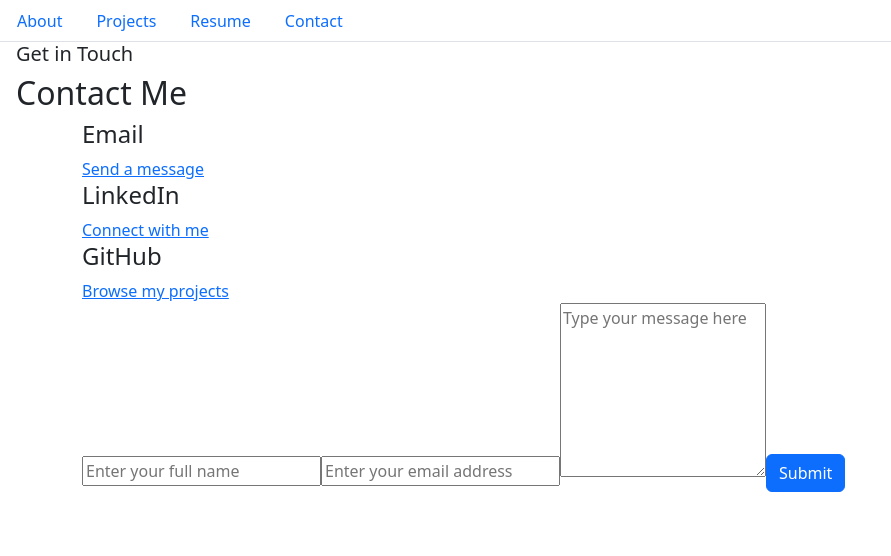
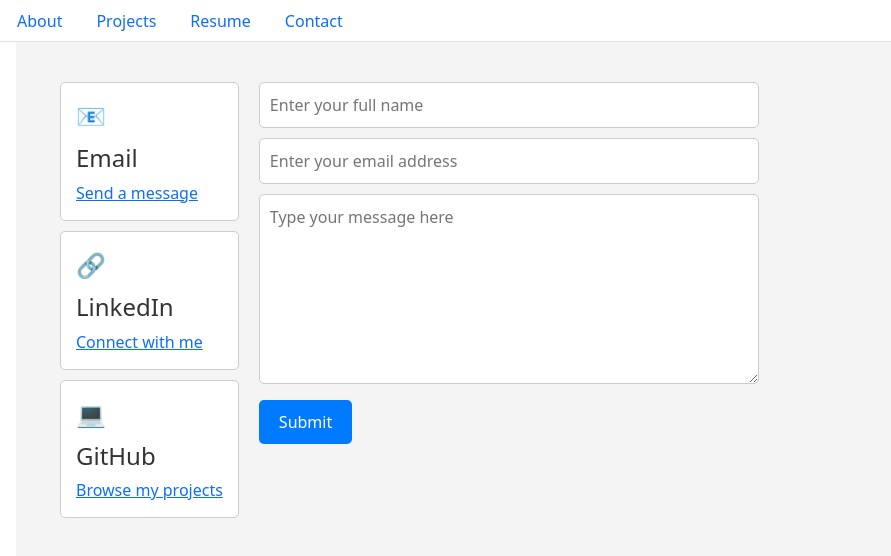
Before and after one commit to blebeuf/20_React_Portfolio, a React (Vite) app: page /Contact in a window 1280 px wide. Shown: the top 556 px of the page, without its empty margins (0-891 px from the left). Built offline with nearby package versions, Linux system fonts and the light colour scheme.

Commit message:
update style to all the pages

```diff
--- a/src/pages/about.jsx
+++ b/src/pages/about.jsx
@@ -1,3 +1,5 @@
+import aboutMe from "../assets/BryanLeBeuf1.png";
+
 export default function About() {
   return (
     <section className="about">
@@ -20,7 +22,7 @@ export default function About() {
           </p>
         </div>
         <div className="about-image">
-          <img src="/pathBryanLeBeuf1.png" alt="Bryan LeBeuf" />
+          <img src={aboutMe} alt="Bryan LeBeuf" />
         </div>
       </div>
     </section>
--- /dev/null
+++ b/src/pages/contact.css
@@ -0,0 +1,75 @@
+.section {
+    padding: 40px 0;
+    color: #333; /* Dark text color */
+    background-color: #f4f4f4; /* Light background */
+  }
+
+  .container {
+    max-width: 1200px;
+    margin: 0 auto;
+    padding: 0 20px;
+    display: flex;
+    justify-content: space-between;
+    align-items: center;
+    flex-wrap: wrap;
+  }
+
+  .contact__content {
+    display: flex;
+    justify-content: space-between;
+    align-items: flex-start;
+    gap: 20px;
+  }
+
+  .contact__options {
+    display: flex;
+    flex-direction: column;
+    gap: 10px;
+  }
+
+  .contact__option {
+    background: #fff; /* White background for options */
+    padding: 15px;
+    border: 1px solid #ccc; /* Light border for definition */
+    border-radius: 5px;
+    transition: box-shadow 0.3s;
+  }
+
+  .contact__option:hover {
+    box-shadow: 0 2px 15px rgba(0,0,0,0.1); /* Subtle shadow on hover */
+  }
+
+  .contact__icon {
+    display: block;
+    font-size: 24px;
+    margin-bottom: 10px;
+  }
+
+  .contact__form {
+    flex-grow: 1;
+    max-width: 500px;
+  }
+
+  .contact__form input,
+  .contact__form textarea {
+    width: 100%;
+    padding: 10px;
+    margin-bottom: 10px;
+    border-radius: 5px;
+    border: 1px solid #ccc;
+    background: #fff;
+    color: #333;
+  }
+
+  .btn {
+    background: #007BFF; /* Blue background for button */
+    border: none;
+    padding: 10px 20px;
+    cursor: pointer;
+    color: white;
+    border-radius: 5px;
+  }
+
+  .btn-primary:hover {
+    background: #0056b3; /* Darker blue on hover */
+  }
--- a/src/pages/contact.jsx
+++ b/src/pages/contact.jsx
@@ -1,41 +1,36 @@
+import "./contact.css";
+
 export default function Contact() {
   return (
-  <section id="contact">
-    <h5>Get in Touch</h5>
-    <h2>Contact Me</h2>
-
-    <div className="container contact__container">
+    <section id="contact" className="section contact">
+      <div className="container">
+        {/* <h5>Get in Touch</h5>
+        <h2>Contact Me</h2> */}
+        <div className="contact__content">
           <div className="contact__options">
             <article className="contact__option">
+              <span className="contact__icon">📧</span>
               <h4>Email</h4>
-          <a href="mailto:bryanlebeuf@gmail.com" target="_blank" className="">
+              <a href="mailto:bryanlebeuf@gmail.com" target="_blank">
                 Send a message
               </a>
             </article>
             <article className="contact__option">
+              <span className="contact__icon">🔗</span>
               <h4>LinkedIn</h4>
-          <a
-            href="https://www.linkedin.com/in/bryanlebeuf"
-            target="_blank"
-            className=""
-          >
+              <a href="https://www.linkedin.com/in/bryanlebeuf" target="_blank">
                 Connect with me
               </a>
             </article>
             <article className="contact__option">
+              <span className="contact__icon">💻</span>
               <h4>GitHub</h4>
-          <a
-            href="https://www.github.com/bryanlebeuf"
-            target="_blank"
-            className=""
-          >
+              <a href="https://www.github.com/blebeuf" target="_blank">
                 Browse my projects
               </a>
             </article>
           </div>
-
-      {/* START CONTACT FORM*/}
-      <form>
+          <form className="contact__form">
             <input
               type="text"
               name="name"
@@ -54,11 +49,12 @@ export default function Contact() {
               placeholder="Type your message here"
               required
             ></textarea>
-        <button type="submit" id="contact__btn" className="btn btn-primary">
+            <button type="submit" className="btn btn-primary">
               Submit
             </button>
           </form>
         </div>
+      </div>
     </section>
   );
 }
--- /dev/null
+++ b/src/pages/resume.css
@@ -0,0 +1,27 @@
+.resume-container {
+    max-width: 800px; /* Adjust width as needed */
+    margin: 0 auto;
+    padding: 20px;
+    text-align: center;
+  }
+
+  .resume-embed {
+    margin: 20px 0; /* Space above and below the embed */
+  }
+
+  .resume-download {
+    margin-top: 20px;
+  }
+
+  .btn-primary {
+    background-color: #007bff;
+    color: white;
+    border: none;
+    padding: 10px 20px;
+    cursor: pointer;
+    border-radius: 5px;
+  }
+
+  .btn-primary:hover {
+    background-color: #0056b3;
+  }
--- a/src/pages/resume.jsx
+++ b/src/pages/resume.jsx
@@ -1,3 +1,5 @@
+import "./resume.css";
+
 function Resume() {
   const resume = '/BryanLebeuf_CV_2024.pdf';
 
@@ -11,12 +13,12 @@ function Resume() {
   };
 
   return (
-    <div className="container">
+    <div className="resume-container">
       <h2>My Resume</h2>
-      <div>
+      <div className="resume-embed">
         <embed src={resume} type="application/pdf" width="100%" height="600px" />
       </div>
-      <div>
+      <div className="resume-download">
         <button className="btn btn-primary mt-3" onClick={handleDownloadClick}>
           Download Resume
         </button>
```
Also changed, not shown: src/assets/BryanLeBeuf1.png (renamed from public/images/BryanLeBeuf1.png). Lines whose indentation alone changed are shown as unchanged.
